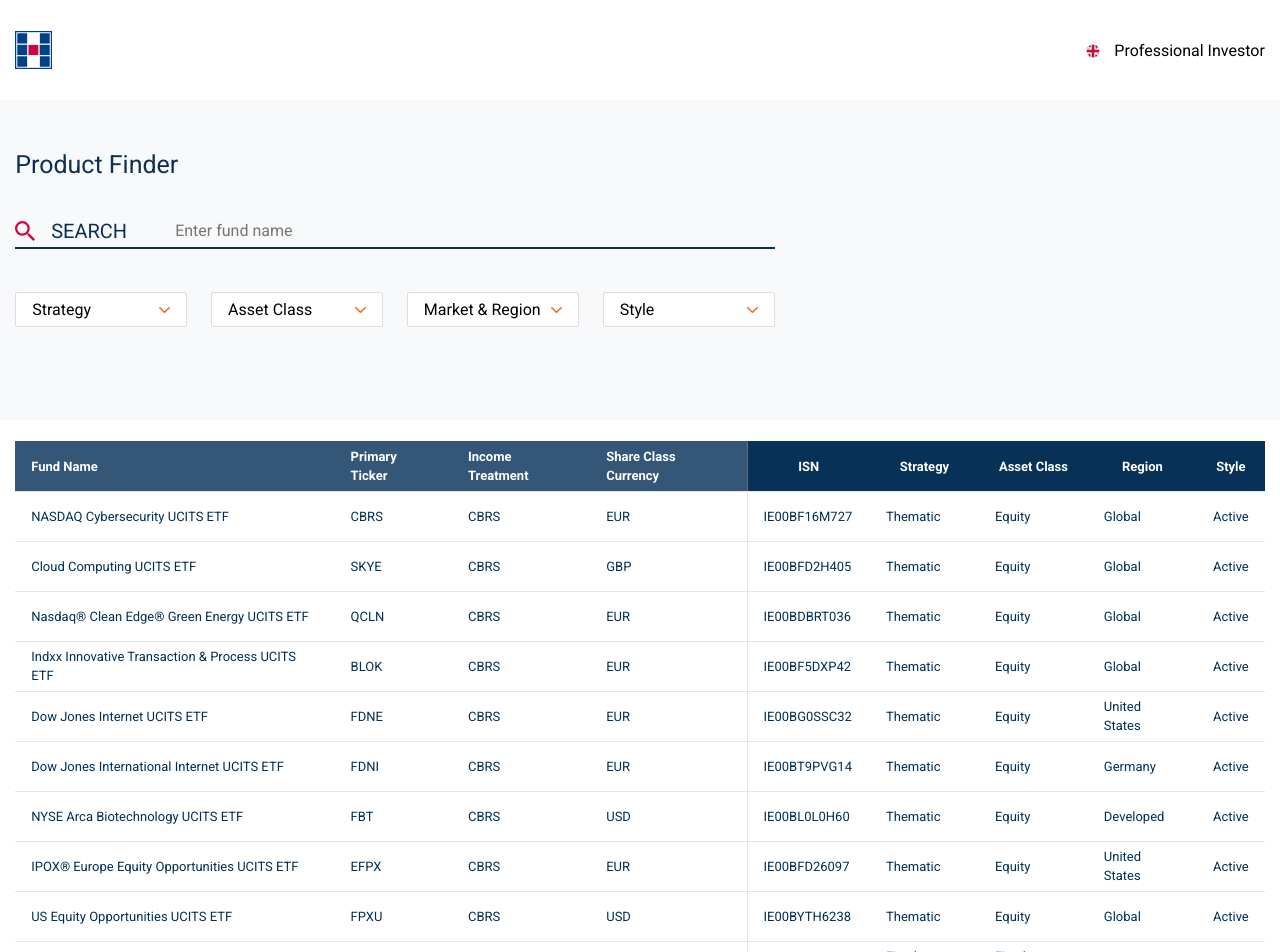
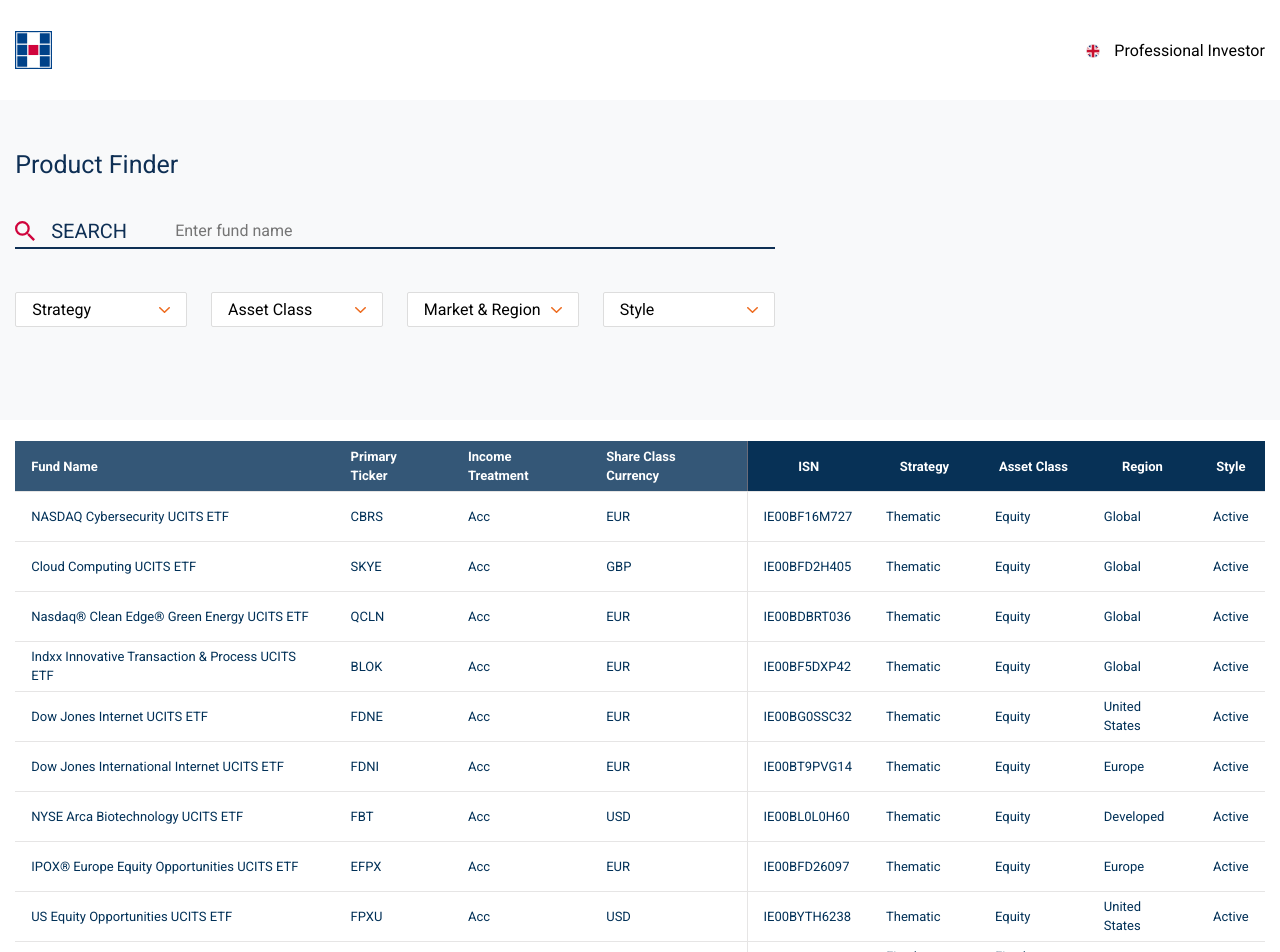
Before and after one commit to marcosriani/product-finder, a React (Vite) app: page / in a window 1280 px wide. Shown: the top 952 px of the page. Built offline with nearby package versions, Linux system fonts and the light colour scheme.

Commit message:
Fix data

```diff
--- a/src/__data__/fund-data.ts
+++ b/src/__data__/fund-data.ts
@@ -2,7 +2,7 @@
   {
     fund_name: 'NASDAQ Cybersecurity UCITS ETF',
     primary_ticker: 'CBRS',
-    income_treatment: 'CBRS',
+    income_treatment: 'Acc',
     share_class_currency: 'EUR',
     ISN: 'IE00BF16M727',
     strategy: 'Thematic',
@@ -13,7 +13,7 @@
   {
     fund_name: 'Cloud Computing UCITS ETF',
     primary_ticker: 'SKYE',
-    income_treatment: 'CBRS',
+    income_treatment: 'Acc',
     share_class_currency: 'GBP',
     ISN: 'IE00BFD2H405',
     strategy: 'Thematic',
@@ -24,7 +24,7 @@
   {
     fund_name: 'Nasdaq® Clean Edge® Green Energy UCITS ETF',
     primary_ticker: 'QCLN',
-    income_treatment: 'CBRS',
+    income_treatment: 'Acc',
     share_class_currency: 'EUR',
     ISN: 'IE00BDBRT036',
     strategy: 'Thematic',
@@ -35,7 +35,7 @@
   {
     fund_name: 'Indxx Innovative Transaction & Process UCITS ETF',
     primary_ticker: 'BLOK',
-    income_treatment: 'CBRS',
+    income_treatment: 'Acc',
     share_class_currency: 'EUR',
     ISN: 'IE00BF5DXP42',
     strategy: 'Thematic',
@@ -46,7 +46,7 @@
   {
     fund_name: 'Dow Jones Internet UCITS ETF',
     primary_ticker: 'FDNE',
-    income_treatment: 'CBRS',
+    income_treatment: 'Acc',
     share_class_currency: 'EUR',
     ISN: 'IE00BG0SSC32',
     strategy: 'Thematic',
@@ -57,18 +57,18 @@
   {
     fund_name: 'Dow Jones International Internet UCITS ETF',
     primary_ticker: 'FDNI',
-    income_treatment: 'CBRS',
+    income_treatment: 'Acc',
     share_class_currency: 'EUR',
     ISN: 'IE00BT9PVG14',
     strategy: 'Thematic',
     asset_class: 'Equity',
-    region: 'Germany',
+    region: 'Europe',
     style: 'Active',
   },
   {
     fund_name: 'NYSE Arca Biotechnology UCITS ETF',
     primary_ticker: 'FBT',
-    income_treatment: 'CBRS',
+    income_treatment: 'Acc',
     share_class_currency: 'USD',
     ISN: 'IE00BL0L0H60',
     strategy: 'Thematic',
@@ -79,29 +79,29 @@
   {
     fund_name: 'IPOX® Europe Equity Opportunities UCITS ETF',
     primary_ticker: 'EFPX',
-    income_treatment: 'CBRS',
+    income_treatment: 'Acc',
     share_class_currency: 'EUR',
     ISN: 'IE00BFD26097',
+    strategy: 'Thematic',
+    asset_class: 'Equity',
+    region: 'Europe',
+    style: 'Active',
+  },
+  {
+    fund_name: 'US Equity Opportunities UCITS ETF',
+    primary_ticker: 'FPXU',
+    income_treatment: 'Acc',
+    share_class_currency: 'USD',
+    ISN: 'IE00BYTH6238',
     strategy: 'Thematic',
     asset_class: 'Equity',
     region: 'United States',
     style: 'Active',
   },
   {
-    fund_name: 'US Equity Opportunities UCITS ETF',
-    primary_ticker: 'FPXU',
-    income_treatment: 'CBRS',
-    share_class_currency: 'USD',
-    ISN: 'IE00BYTH6238',
-    strategy: 'Thematic',
-    asset_class: 'Equity',
-    region: 'Global',
-    style: 'Active',
-  },
-  {
     fund_name: 'FactorFX UCITS ETF',
     primary_ticker: 'FXEU',
-    income_treatment: 'CBRS',
+    income_treatment: 'Acc',
     share_class_currency: 'EUR (H)',
     ISN: 'IE00BD5HBS12',
     strategy: 'Fixed Income',
@@ -112,7 +112,7 @@
   {
     fund_name: 'FactorFX UCITS ETF',
     primary_ticker: 'FTFX',
-    income_treatment: 'CBRS',
+    income_treatment: 'Acc',
     share_class_currency: 'USD',
     ISN: 'IE00BD5HBQ97',
     strategy: 'Fixed Income',
@@ -123,7 +123,7 @@
   {
     fund_name: 'FactorFX UCITS ETF',
     primary_ticker: 'FXGB',
-    income_treatment: 'CBRS',
+    income_treatment: 'Acc',
     share_class_currency: 'GBP (H)',
     ISN: 'IE00BD5HBR05',
     strategy: 'Fixed Income',
@@ -132,9 +132,9 @@
     style: 'Index',
   },
   {
-    fund_name: 'FactorFX UCITS ETF',
+    fund_name: 'Low Duration Global Government Bond UCITS ETF',
     primary_ticker: 'FSOV',
-    income_treatment: 'CBRS',
+    income_treatment: 'Dist',
     share_class_currency: 'EUR',
     ISN: 'IE00BKS2X317',
     strategy: 'Fixed Income',
```
Also changed, not shown: 1 other file (tests, documents, lock files or other folders).
